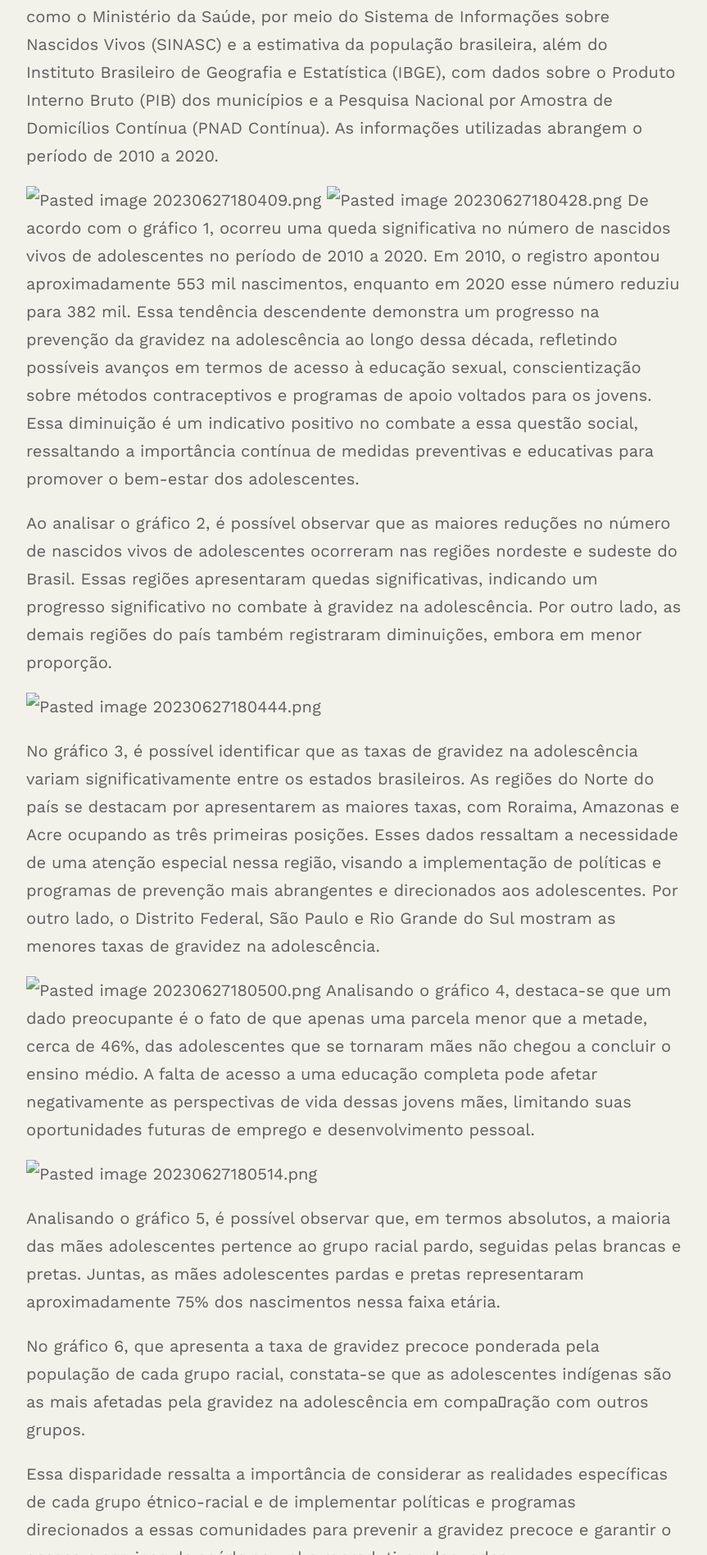
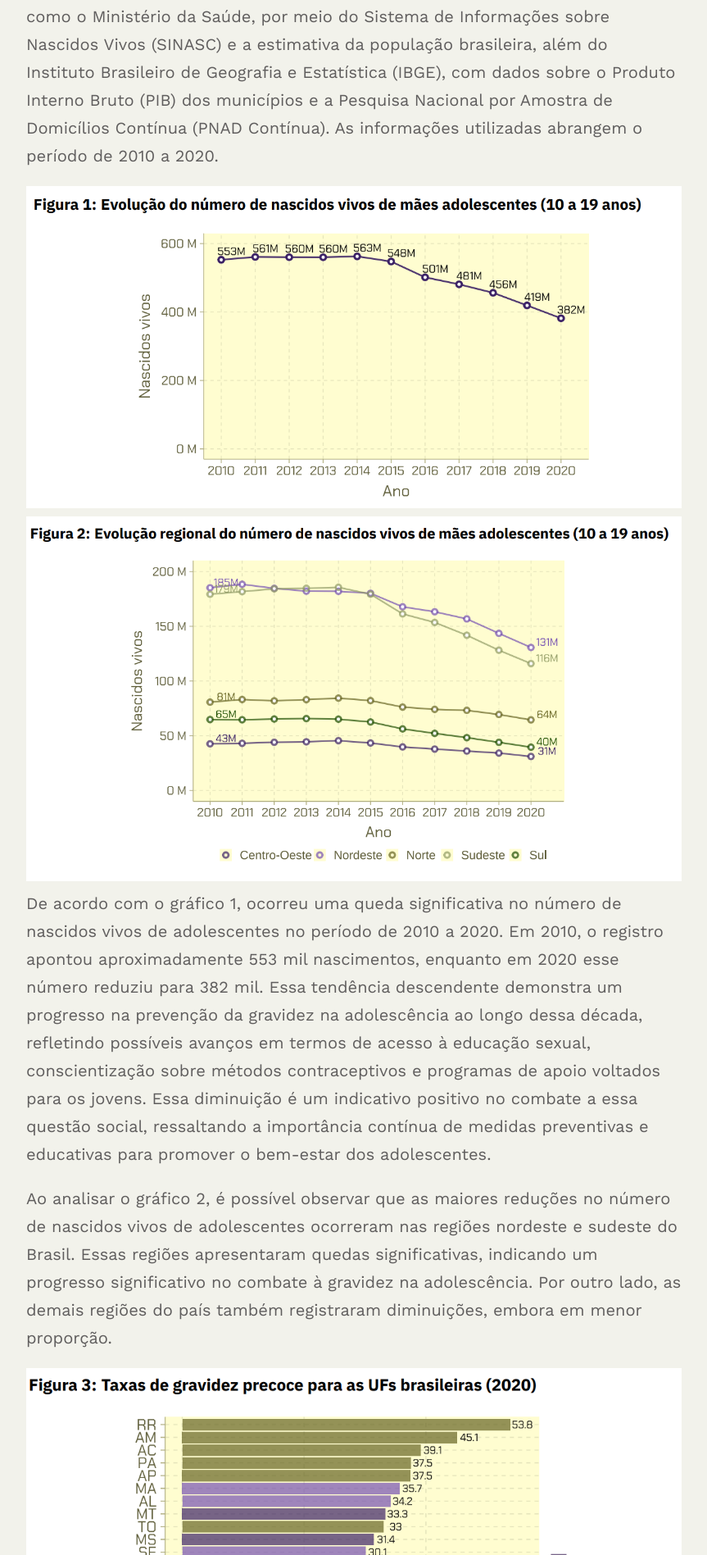
Before and after one commit to limajoaopaulo/limajoaopaulo.github.io, a Jekyll site: the page built from _posts/2023-06-29-gravidez.md, in a window 1280 px wide. Shown: the part 875-2772 px from the top of the page at 82% size, without its empty margins (208-1071 px from the left). Built offline with Jekyll 4.4.1, drawn with Linux system fonts in a browser that asks for light colours; nearby versions of some CDN libraries.

Commit message:
PUSH NOTE : {Post} Gravidez precoce.md

```diff
--- a/_posts/2023-06-29-gravidez.md
+++ b/_posts/2023-06-29-gravidez.md
@@ -12,21 +12,21 @@ A gravidez e o parto são eventos que podem ter significativos impactos na saúd
 ## Análise diagnóstica
 Os dados analisados neste estudo foram obtidos a partir de fontes oficiais, como o Ministério da Saúde, por meio do Sistema de Informações sobre Nascidos Vivos (SINASC) e a estimativa da população brasileira, além do Instituto Brasileiro de Geografia e Estatística (IBGE), com dados sobre o Produto Interno Bruto (PIB) dos municípios e a Pesquisa Nacional por Amostra de Domicílios Contínua (PNAD Contínua). As informações utilizadas abrangem o período de 2010 a 2020.
 
-![Pasted image 20230627180409.png](../assets/images/Obsidian/Pasted%20image%2020230627180409.png)
-![Pasted image 20230627180428.png](../assets/images/Obsidian/Pasted%20image%2020230627180428.png)
+![Pasted image 20230627180409.png](/assets/images/Obsidian/Pasted%20image%2020230627180409.png)
+![Pasted image 20230627180428.png](/assets/images/Obsidian/Pasted%20image%2020230627180428.png)
 De acordo com o gráfico 1, ocorreu uma queda significativa no número de nascidos vivos de adolescentes no período de 2010 a 2020. Em 2010, o registro apontou aproximadamente 553 mil nascimentos, enquanto em 2020 esse número reduziu para 382 mil. Essa tendência descendente demonstra um progresso na prevenção da gravidez na adolescência ao longo dessa década, refletindo possíveis avanços em termos de acesso à educação sexual, conscientização sobre métodos contraceptivos e programas de apoio voltados para os jovens. Essa diminuição é um indicativo positivo no combate a essa questão social, ressaltando a importância contínua de medidas preventivas e educativas para promover o bem-estar dos adolescentes.
 
 Ao analisar o gráfico 2, é possível observar que as maiores reduções no número de nascidos vivos de adolescentes ocorreram nas regiões nordeste e sudeste do Brasil. Essas regiões apresentaram quedas significativas, indicando um progresso significativo no combate à gravidez na adolescência. Por outro lado, as  demais regiões do país também registraram diminuições, embora em menor proporção.
 
 
-![Pasted image 20230627180444.png](../assets/images/Obsidian/Pasted%20image%2020230627180444.png)
+![Pasted image 20230627180444.png](/assets/images/Obsidian/Pasted%20image%2020230627180444.png)
 
 No gráfico 3, é possível identificar que as taxas de gravidez na adolescência variam significativamente entre os estados brasileiros. As regiões do Norte do país se destacam por apresentarem as maiores taxas, com Roraima, Amazonas e Acre ocupando as três primeiras posições. Esses dados ressaltam a necessidade de uma atenção especial nessa região, visando a implementação de políticas e programas de prevenção mais abrangentes e direcionados aos adolescentes. Por outro lado, o Distrito Federal, São Paulo e Rio Grande do Sul mostram as menores taxas de gravidez na adolescência.
 
-![Pasted image 20230627180500.png](../assets/images/Obsidian/Pasted%20image%2020230627180500.png)
+![Pasted image 20230627180500.png](/assets/images/Obsidian/Pasted%20image%2020230627180500.png)
 Analisando o gráfico 4, destaca-se que um dado preocupante é o fato de que apenas uma parcela menor que a metade, cerca de 46%, das adolescentes que se tornaram mães não chegou a concluir o ensino médio. A falta de acesso a uma educação completa pode afetar negativamente as perspectivas de vida dessas jovens mães, limitando suas oportunidades futuras de emprego e desenvolvimento pessoal.
 
-![Pasted image 20230627180514.png](../assets/images/Obsidian/Pasted%20image%2020230627180514.png)
+![Pasted image 20230627180514.png](/assets/images/Obsidian/Pasted%20image%2020230627180514.png)
 
 Analisando o gráfico 5, é possível observar que, em termos absolutos, a maioria das mães adolescentes pertence ao grupo racial pardo, seguidas pelas brancas e pretas. Juntas, as mães adolescentes pardas e pretas representaram aproximadamente 75% dos nascimentos nessa faixa etária.
 
@@ -34,8 +34,8 @@ No gráfico 6, que apresenta a taxa de gravidez precoce ponderada pela populaç
 
 Essa disparidade ressalta a importância de considerar as realidades específicas de cada grupo étnico-racial e de implementar políticas e programas direcionados a essas comunidades para prevenir a gravidez precoce e garantir o acesso a serviços de saúde sexual e reprodutiva adequados.
 
-![Pasted image 20230627180526.png](../assets/images/Obsidian/Pasted%20image%2020230627180526.png)
-![Pasted image 20230627180541.png](../assets/images/Obsidian/Pasted%20image%2020230627180541.png)
+![Pasted image 20230627180526.png](/assets/images/Obsidian/Pasted%20image%2020230627180526.png)
+![Pasted image 20230627180541.png](/assets/images/Obsidian/Pasted%20image%2020230627180541.png)
 
 No gráfico 7 que relaciona o Produto Interno Bruto (PIB) per capita dos municípios brasileiros com a taxa de gravidez na adolescência, pode-se observar uma tendência: em municípios com menor PIB per capita, a taxa de gravidez na adolescência tende a ser mais alta. Essa relação sugere que fatores socioeconômicos podem desempenhar um papel significativo na ocorrência desse fenômeno
 
```
